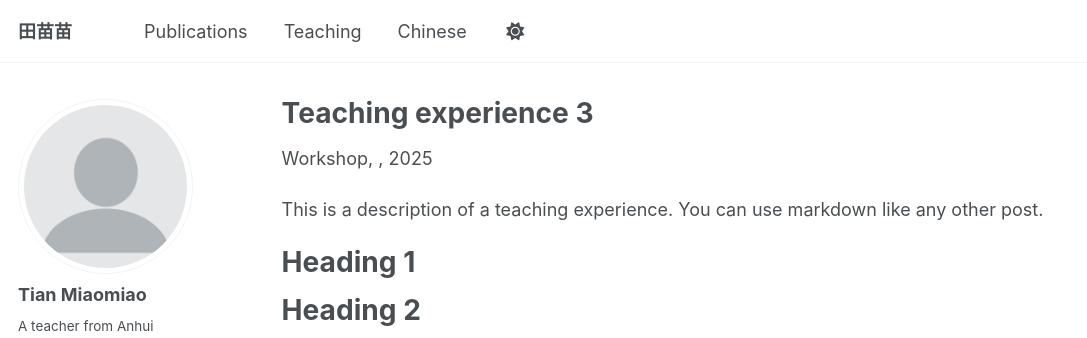
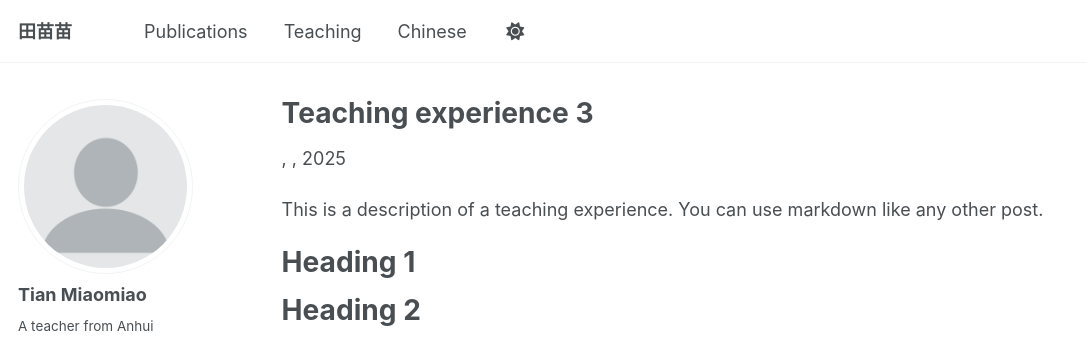
Before and after one commit to dmtian/dmtian.github.io, a Jekyll site: the page built from _teaching/teaching-1.md, in a window 1280 px wide and 1051 px high. Shown: the top 338 px of the window, without its empty margins (0-1087 px from the left). Built offline with Jekyll 4.4.1, drawn with Linux system fonts in a browser that asks for light colours.

Commit message:
Update teaching-1.md

```diff
--- a/_teaching/teaching-1.md
+++ b/_teaching/teaching-1.md
@@ -1,10 +1,7 @@
 ---
 title: "Teaching experience 3"
 collection: teaching
-type: "Workshop"
 permalink: /teaching/teaching-1
-venue:
-date: 2025-01-01
 location: "Hefei, China"
 ---
 
```
